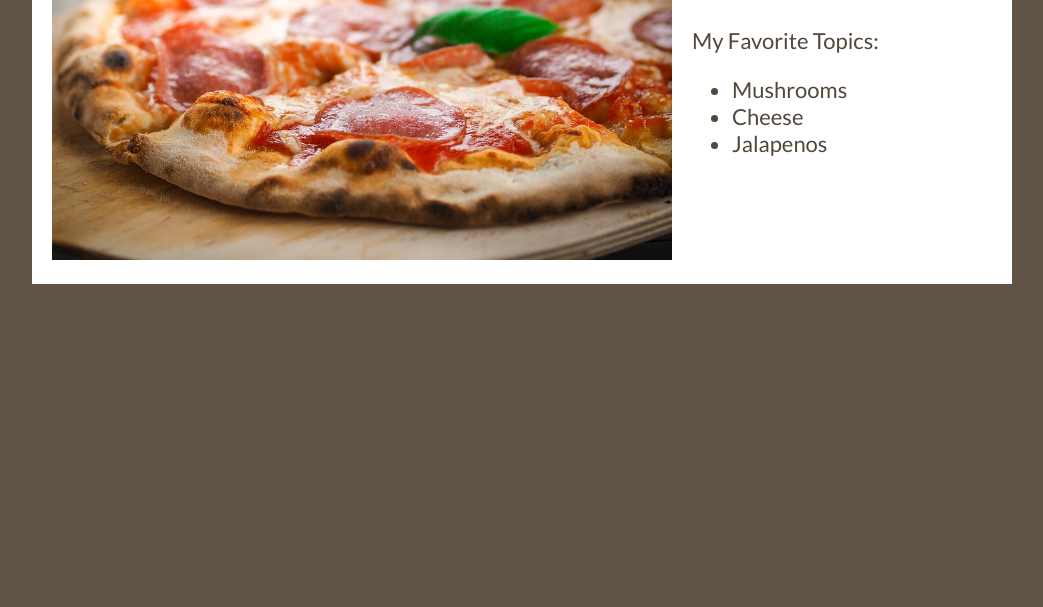
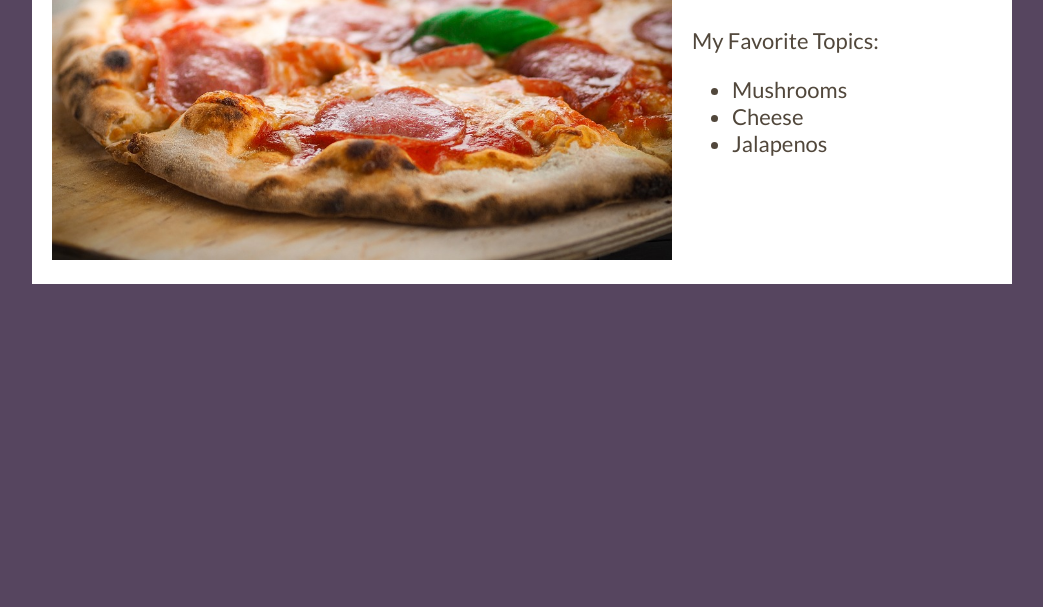
Before and after one commit to chantallesley/Pizza, a plain HTML site: page index.html in a window 1280 px wide. Shown: the part 193-800 px from the top of the page, without its empty margins (118-1161 px from the left). Drawn offline with Linux system fonts and the light colour scheme; a web font is replaced by a local one.

Commit message:
Color
changed background color

```diff
--- a/style.css
+++ b/style.css
@@ -10,7 +10,7 @@
 @import url(https://fonts.googleapis.com/css?family=Fredericka+the+Great|Lato);
 
 body {
-  background-color: #5f5345;
+  background-color: #56455f;
 }
 
 .pageContainer {
```
